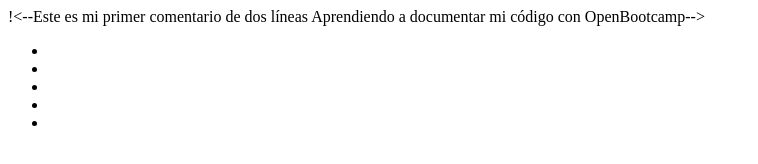
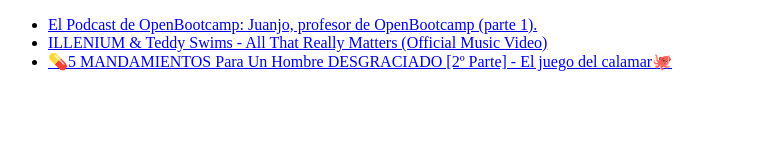
Before and after one commit to Kfassolb/OB-HTML_Y_CSS, a website: page index.html in a window 1280 px wide. Shown: the whole page, without its empty margins (0-758 px from the left). Drawn offline with Linux system fonts and the light colour scheme.

Commit message:
Ejercicio1-OB

```diff
--- a/index.html
+++ b/index.html
@@ -5,14 +5,24 @@
     <title>Ejercicio de Introducción a HTML en OpenBootcamp</title>
 </head>
 <body>
-    !<--Este es mi primer comentario de dos líneas
+    <!--Este es mi primer comentario de dos líneas
     Aprendiendo a documentar mi código con OpenBootcamp-->
     <ul>
-        <li></li>
-        <li></li>
-        <li></li>
-        <li></li>
-        <li></li>
+        <li>
+            <a href="https://www.youtube.com/watch?v=0ewV3Gks1q4">
+                El Podcast de OpenBootcamp: Juanjo, profesor de OpenBootcamp (parte 1).
+            </a>
+        </li>
+        <li>
+            <a href="https://youtu.be/3gxxW5NqICc">
+                ILLENIUM & Teddy Swims - All That Really Matters (Official Music Video)
+            </a>
+        </li>
+        <li>
+            <a href="https://youtu.be/YCF28_UncrY?list=LL">
+                💊5 MANDAMIENTOS Para Un Hombre DESGRACIADO [2º Parte] - El juego del calamar🐙
+            </a>
+        </li>
     </ul>
 
 </body>
```
